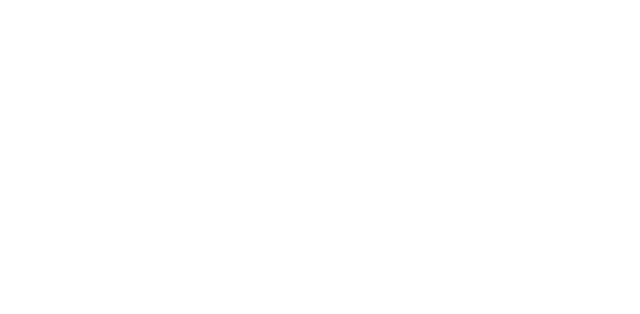
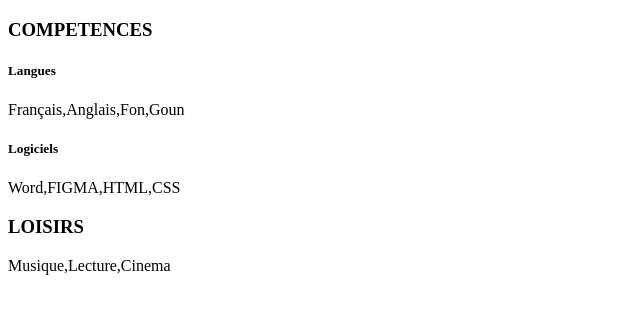
Before and after one commit to Bestnina/git-mon-cv, a plain HTML site: page index.html in a window 1280 px wide. Shown: the whole page, without its empty margins (0-640 px from the left). Drawn offline with Linux system fonts and the light colour scheme; files that its build step writes are made by us from their sources.

Commit message:
mise en place de la section description

```diff
--- a/index.html
+++ b/index.html
@@ -8,6 +8,23 @@
     <title>Document</title>
 </head>
 <body>
+    <h3>
+		COMPETENCES
+		</h3>
+			<h5>
+			Langues
+			</h5>
+			<p> Français,Anglais,Fon,Goun</P>
+			<h5>
+			Logiciels
+			</h5>
+			<p> Word,FIGMA,HTML,CSS</p>
+
+		<h3>
+		LOISIRS
+		</h3>
+		<P> Musique,Lecture,Cinema</P>
+
 
 </body>
 </html>
```
